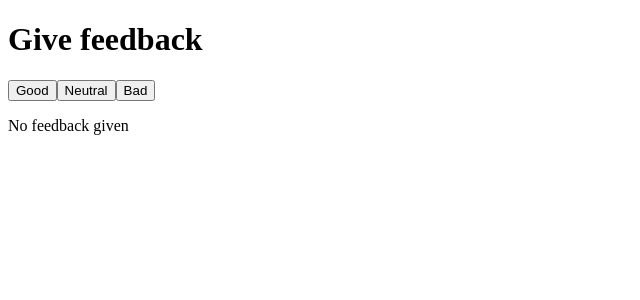
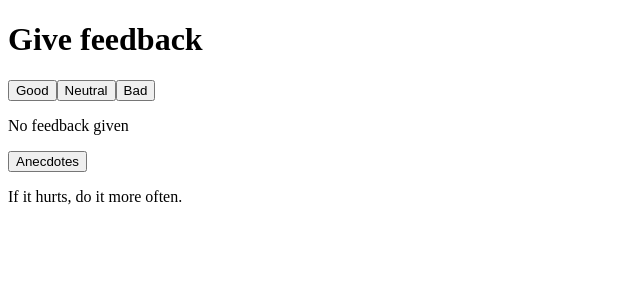
Before and after one commit to Mamy01/Parti1, a React (Vite) app in the folder courseinfo/: page / in a window 1280 px wide. Shown: the top 300 px of the page, without its empty margins (0-640 px from the left). Built offline with nearby package versions, Linux system fonts and the light colour scheme.

Commit message:
exercise 1.12

```diff
--- a/courseinfo/src/App.jsx
+++ b/courseinfo/src/App.jsx
@@ -3,9 +3,23 @@
 import Button from "./Button"
 
 function App() {
-  const [good, setGood] = useState(0)
-  const [neutral, setNeutral] = useState(0)
-  const [bad, setBad] = useState(0)
+  const [good, setGood] = useState(0);
+  const [neutral, setNeutral] = useState(0);
+  const [bad, setBad] = useState(0);
+  const anecdotes = [
+    'If it hurts, do it more often.',
+    'Adding manpower to a late software project makes it later!',
+    'The first 90 percent of the code accounts for the first 10 percent of the development time...The remaining 10 percent of the code accounts for the other 90 percent of the development time.',
+    'Any fool can write code that a computer can understand. Good programmers write code that humans can understand.',
+    'Premature optimization is the root of all evil.',
+    'Debugging is twice as hard as writing the code in the first place. Therefore, if you write the code as cleverly as possible, you are, by definition, not smart enough to debug it.',
+    'Programming without an extremely heavy use of console.log is same as if a doctor would refuse to use x-rays or blood tests when diagnosing patients.'
+  ]
+  const [selected, setSelected] = useState(0);
+  function voyage(){
+    const randomIndex = Math.floor(Math.random() * anecdotes.length);
+  setSelected(randomIndex);
+  }
 
   return (
     <div>
@@ -13,8 +27,9 @@
       <Button onClick={() => setGood(good + 1)} text="Good" />
       <Button onClick={() => setNeutral(neutral + 1)} text="Neutral" />
       <Button onClick={() => setBad(bad + 1)} text="Bad" />
-
       <Statistics good={good} neutral={neutral} bad={bad} />
+      <button onClick={voyage}>Anecdotes</button>
+      <p>{anecdotes[selected]}</p>
     </div>
   )
 }
```
